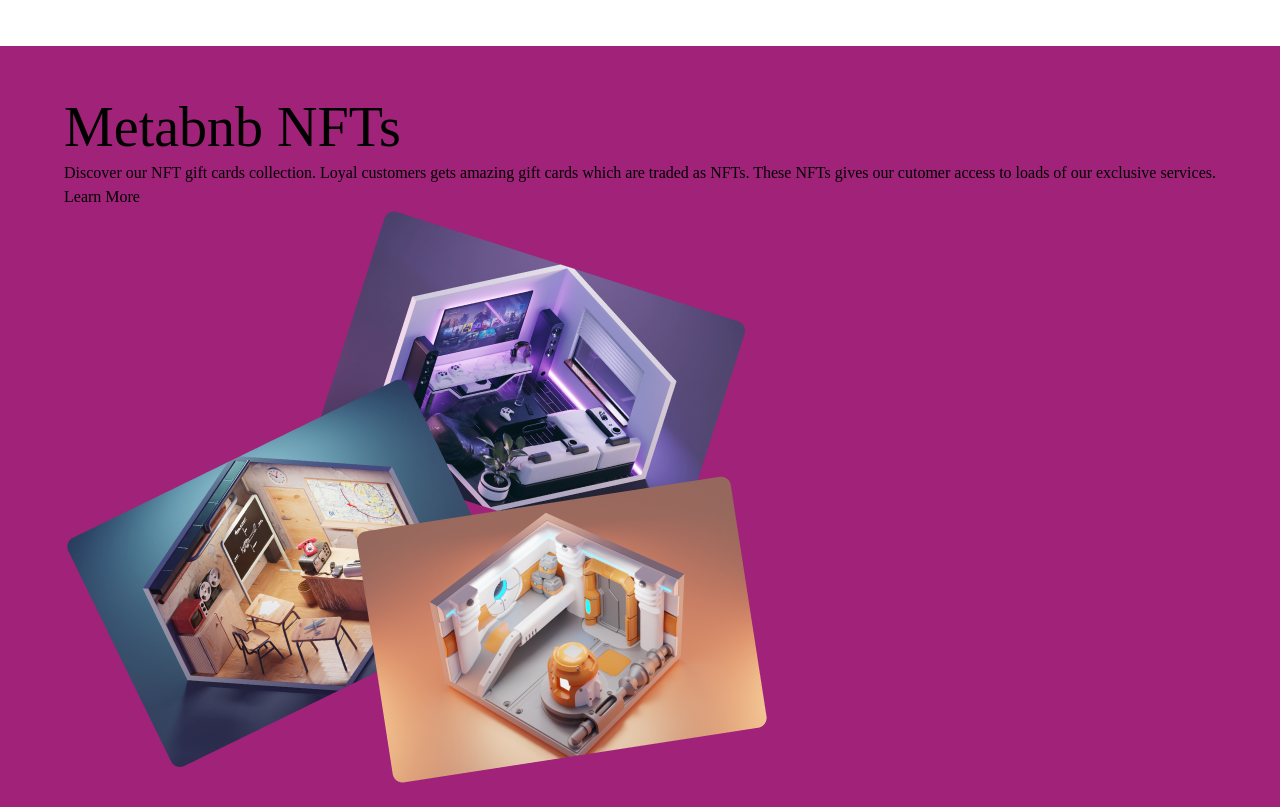
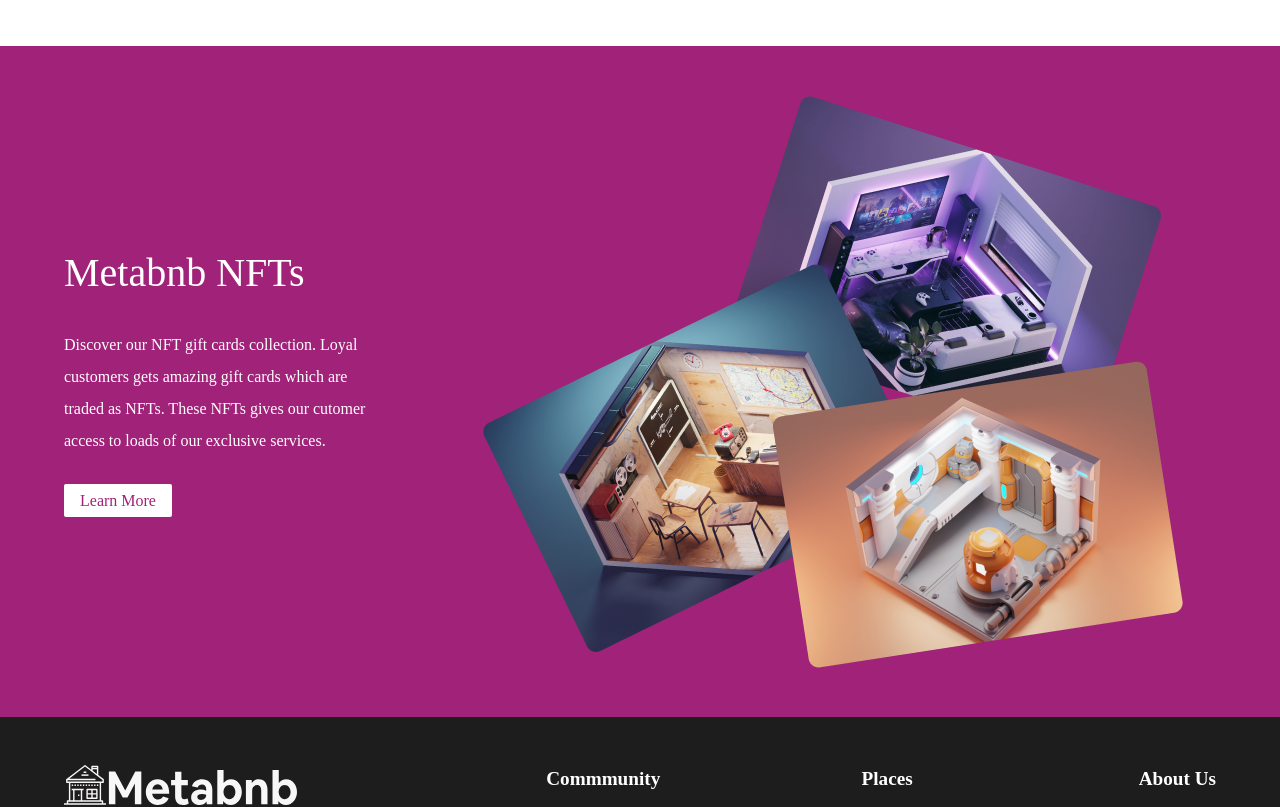
Before and after one commit to EarlPappi/hng, a React (Create React App) app: page / in a window 1280 px wide. Shown: the part 553-1360 px from the top of the page. Built offline with nearby package versions, Linux system fonts and the light colour scheme; a web font is replaced by a local one.

Commit message:
--commits: preFoooter completed

```diff
--- a/src/Components/Sections/PreFooter.jsx
+++ b/src/Components/Sections/PreFooter.jsx
@@ -7,17 +7,17 @@
     return (
         <div className='bg-[#A02279] py-12'>
             <Wrapper>
-                <div>
-                    <div>
-                    <h1 className='w-11/12 text-[3.5em] leading-[120%]'>Metabnb NFTs</h1>
+                <div className='flex gap-12 items-center justify-between'>
+                    <div className='w-1/3'>
+                    <h1 className='w-11/12 text-[2.5em] text-white leading-[120%] mb-4'>Metabnb NFTs</h1>
 
-                    <p>Discover our NFT gift cards collection. Loyal customers gets amazing gift cards which are traded as NFTs. These NFTs gives our cutomer access to loads of our exclusive services.</p>
+                    <p className='w-10/12 text-white leading-[200%] my-8 font-thin'>Discover our NFT gift cards collection. Loyal customers gets amazing gift cards which are traded as NFTs. These NFTs gives our cutomer access to loads of our exclusive services.</p>
 
-                    <Link>Learn More</Link>
+                    <Link to='/' className='bg-white text-[#A02279] px-4 py-2 rounded-sm'>Learn More</Link>
 
                     </div>
 
-                    <div>
+                    <div className='w-2/3'>
                         <img src={ preImg } alt="" />
 
                     </div>
```
